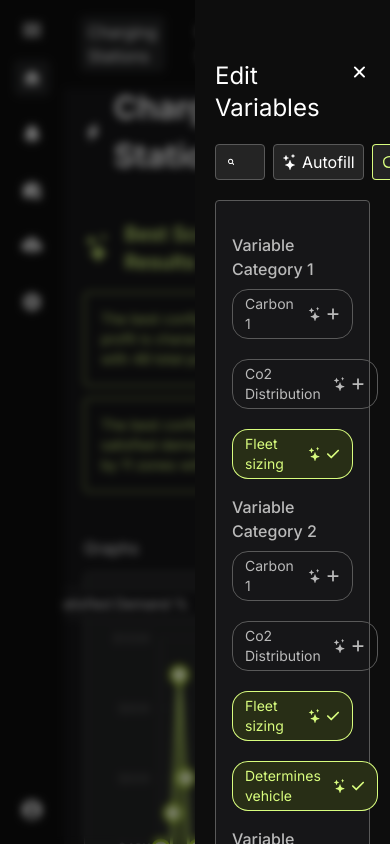
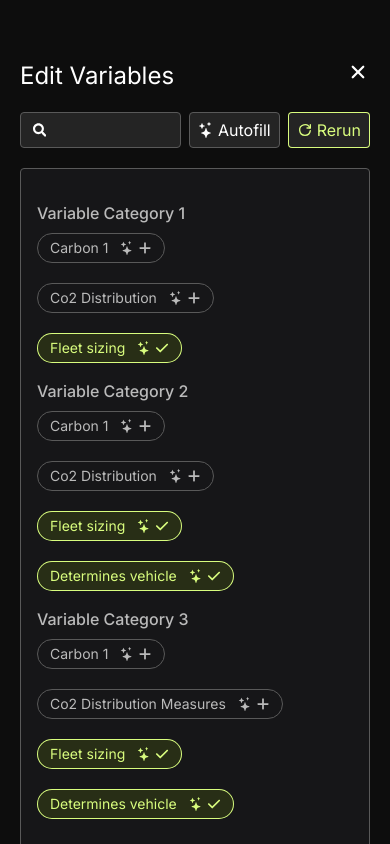
Before and after one commit to vickydarlinn/answersai_assignment, a React (Vite) app: page / in a window 390 px wide. Shown: the top 844 px of the page. Built offline with nearby package versions, Linux system fonts and the light colour scheme.

Commit message:
makeup:make friendly for all type of screens

```diff
--- a/src/components/Drawer.tsx
+++ b/src/components/Drawer.tsx
@@ -16,7 +16,7 @@ const Drawer = ({ isOpen, onClose, children }: DrawerProps) => {
         }`}
       >
         <div
-          className={`p-5 pt-10 bg-sidebar w-1/2 h-screen ml-auto overflow-auto transform transition-transform duration-500 ${
+          className={`p-5 pt-10 bg-sidebar w-screen sm:w-4/5 lg:w-1/2 h-screen ml-auto overflow-auto transform transition-transform duration-500 ${
             isOpen ? "translate-x-0" : "translate-x-full"
           }`}
           onClick={(e) => e.stopPropagation()}
--- a/src/components/Header.tsx
+++ b/src/components/Header.tsx
@@ -1,10 +1,15 @@
 import TextInput from "./TextInput";
 import useStore, { TabKey } from "../store";
+import { GiHamburgerMenu } from "react-icons/gi";
+import Sidebar from "./Sidebar";
+import { useState } from "react";
 
 const Header = () => {
   const { currentTabKey, setCurrentTabKey } = useStore();
+  const [isShowingSideBar, setIsShowingSideBar] = useState(false);
   return (
-    <div className="bg-sidebar text-sidebar-foreground p-4 pl-20 flex items-center justify-between fixed left-0 top-0 w-screen">
+    <>
+      <div className="z-10 bg-sidebar text-sidebar-foreground p-4 sm:pl-20 flex md:flex-row  flex-col-reverse items-center gap-5 justify-between fixed left-0 top-0 w-screen">
         <div className="flex items-center gap-6">
           {tabs.map((tab) => (
             <span
@@ -19,8 +24,19 @@ const Header = () => {
             </span>
           ))}
         </div>
-      <TextInput placeholder="Search" className="max-w-48" />
+        <div className="flex items-center justify-between gap-3  w-full sm:w-auto">
+          <GiHamburgerMenu
+            className=" cursor-pointer sm:hidden "
+            size={25}
+            onClick={() => setIsShowingSideBar(true)}
+          />
+          <TextInput placeholder="Search" className="md:max-w-48 " />
         </div>
+      </div>
+      {isShowingSideBar && (
+        <Sidebar isAbsolute={true} onClose={() => setIsShowingSideBar(false)} />
+      )}
+    </>
   );
 };
 
--- a/src/components/Sidebar.tsx
+++ b/src/components/Sidebar.tsx
@@ -7,25 +7,41 @@ import { IoSettingsSharp } from "react-icons/io5";
 import { FaUserCircle } from "react-icons/fa";
 import { NavLink } from "react-router-dom";
 
-const Sidebar = () => {
+const Sidebar = ({
+  isAbsolute,
+  onClose,
+}: {
+  isAbsolute?: boolean;
+  onClose?: () => void;
+}) => {
   return (
-    <div className="bg-sidebar text-sidebar-foreground w-16 flex h-screen flex-col items-center gap-5 p-2 pt-5 fixed left-0 top-0 z-10">
-      <GiHamburgerMenu className=" cursor-pointer " size={20} />
-      <div className="flex items-center flex-col gap-5 ">
+    <div
+      className={`hidden bg-sidebar text-sidebar-foreground w-16 sm:flex h-screen flex-col items-center gap-5  pt-5 fixed left-0 top-0 z-20 ${
+        isAbsolute ? "!flex  w-screen" : "hidden"
+      }`}
+    >
+      <GiHamburgerMenu
+        onClick={onClose}
+        className="  cursor-pointer "
+        size={20}
+      />
+      <div className="flex items-center flex-col sm:gap-5   w-full sm:w-auto">
         {navButtons.map((nav) => (
           <NavLink
+            onClick={onClose}
             to={nav.url}
             className={({ isActive }) =>
-              `cursor-pointer p-2  ${
-                isActive ? "bg-card rounded-md text-foreground" : ""
+              `cursor-pointer sm:p-2  p-5 flex items-center gap-3 w-full border border-border  sm:border-none  ${
+                isActive ? "bg-card sm:rounded-md text-foreground" : ""
               }`
             }
           >
             {nav.icon}
+            <span className="sm:hidden">{nav.name}</span>
           </NavLink>
         ))}
       </div>
-      <FaUserCircle className="mt-auto mb-4" size={20} />
+      <FaUserCircle onClick={onClose} className="mt-auto mb-4" size={20} />
     </div>
   );
 };
@@ -39,22 +55,22 @@ const navButtons = [
     icon: <IoMdHome size={20} />,
   },
   {
-    name: "notification",
+    name: "Notification",
     url: "/notification",
     icon: <IoNotifications size={20} />,
   },
   {
-    name: "work",
+    name: "Work",
     url: "/work",
     icon: <MdWorkHistory size={20} />,
   },
   {
-    name: "upload",
+    name: "Upload",
     url: "/upload",
     icon: <IoCloudUpload size={20} />,
   },
   {
-    name: "settings",
+    name: "Settings",
     url: "/settings",
     icon: <IoSettingsSharp size={20} />,
   },
--- a/src/layouts/MainLayout.tsx
+++ b/src/layouts/MainLayout.tsx
@@ -6,9 +6,9 @@ const MainLayout = () => {
   return (
     <>
       <Sidebar />
-      <div className=" pl-16 grow overflow-hidden rounded-md">
+      <div className=" sm:pl-16 grow overflow-hidden rounded-md">
         <Header />
-        <main className="pt-16">
+        <main className="md:pt-16 pt-36">
           <Outlet />
         </main>
       </div>
--- a/src/pages/homePage/HomePage.tsx
+++ b/src/pages/homePage/HomePage.tsx
@@ -13,6 +13,7 @@ import { useState } from "react";
 import VariableForm from "./components/VariableForm";
 import { IoIosArrowUp } from "react-icons/io";
 import { FaPlus } from "react-icons/fa6";
+import { FaEdit } from "react-icons/fa";
 
 const HomePage = () => {
   const { selectedData } = useStore();
@@ -29,15 +30,22 @@ const HomePage = () => {
     <>
       <div className="p-5 ">
         <div className=" flex justify-between">
-          <div className="flex items-center gap-3">
+          <div className=" flex  items-center gap-3">
             <BsLightningChargeFill size={30} />
-            <h2 className="font-bold text-3.5xl">{selectedData.title}</h2>
+            <h2 className="font-bold text-xl sm:text-3.5xl">
+              {selectedData.title}
+            </h2>
           </div>
           <div className="flex items-center gap-3 max-h-12">
             <div className="flex items-center justify-center bg-primary text-primary-foreground border border-border p-1 rounded ">
               <FaHistory size={20} />
             </div>
-            <Button onClick={showVariableForm}>Edit Variables</Button>
+            <Button className="hidden sm:flex" onClick={showVariableForm}>
+              Edit Variables
+            </Button>
+            <div className=" sm:hidden flex items-center justify-center bg-primary text-primary-foreground  border border-border p-1 rounded">
+              <FaEdit size={20} />
+            </div>
             <div className="flex items-center justify-center bg-primary text-primary-foreground  border border-border p-1 rounded">
               <FiUpload size={20} />
             </div>
@@ -47,7 +55,9 @@ const HomePage = () => {
         <section className="text-secondary-foreground mt-10">
           <div className="flex items-center gap-3">
             <BsStars size={30} />
-            <h3 className="font-semibold text-xl ">Best Scenario Results</h3>
+            <h3 className="font-semibold text-lg  sm:text-xl ">
+              Best Scenario Results
+            </h3>
             <div className="ml-auto border border-secondary-foreground rounded-xl p-1 px-2">
               <IoIosArrowUp />
             </div>
@@ -62,8 +72,8 @@ const HomePage = () => {
           </div>
         </section>
 
-        <section className="flex gap-5 mt-10">
-          <div className="w-2/3">
+        <section className="flex flex-col lg:flex-row gap-5 mt-10 ">
+          <div className="lg:w-2/3">
             <h3 className="mb-2 py-1 ">Graphs</h3>
             <Card className="flex flex-col p-4">
               <select
@@ -75,13 +85,10 @@ const HomePage = () => {
                 <option value="option2">Option 2</option>
                 <option value="option3">Option 3</option>
               </select>
-              <Graph
-                data={selectedData.graphs.dataPoints}
-                // data={selectedData.graphs.unsatisfiedDemand.dataPoints}
-              />
+              <Graph data={selectedData.graphs.dataPoints} />
             </Card>
           </div>
-          <div className="w-1/3 flex flex-col">
+          <div className="lg:w-1/3 flex flex-col">
             <div className="flex justify-between items-center mb-2">
               <h3>Key Performance Indicator</h3>
               <div className="flex items-center text-sm border border-border px-3 py-1 rounded">
@@ -89,7 +96,7 @@ const HomePage = () => {
                 <FaPlus />
               </div>
             </div>
-            <div className=" grid grid-cols-2 gap-5 h-full">
+            <div className=" grid sm:grid-cols-2 gap-5 h-full">
               {selectedData.keyPerformanceIndicators.map((data) => (
                 <Card className="flex flex-col p-4 ">
                   <div className="flex items-center justify-between gap-1">
```
Lines whose indentation alone changed are shown as unchanged.
